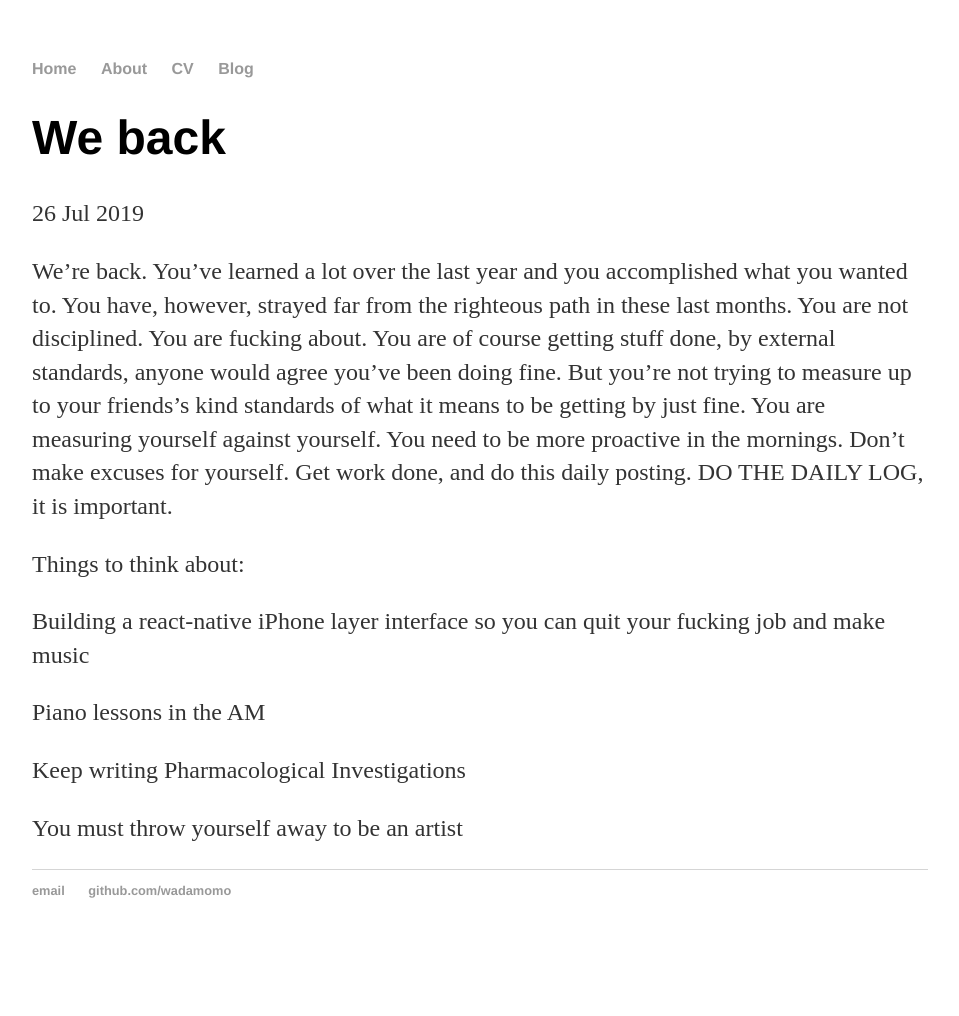
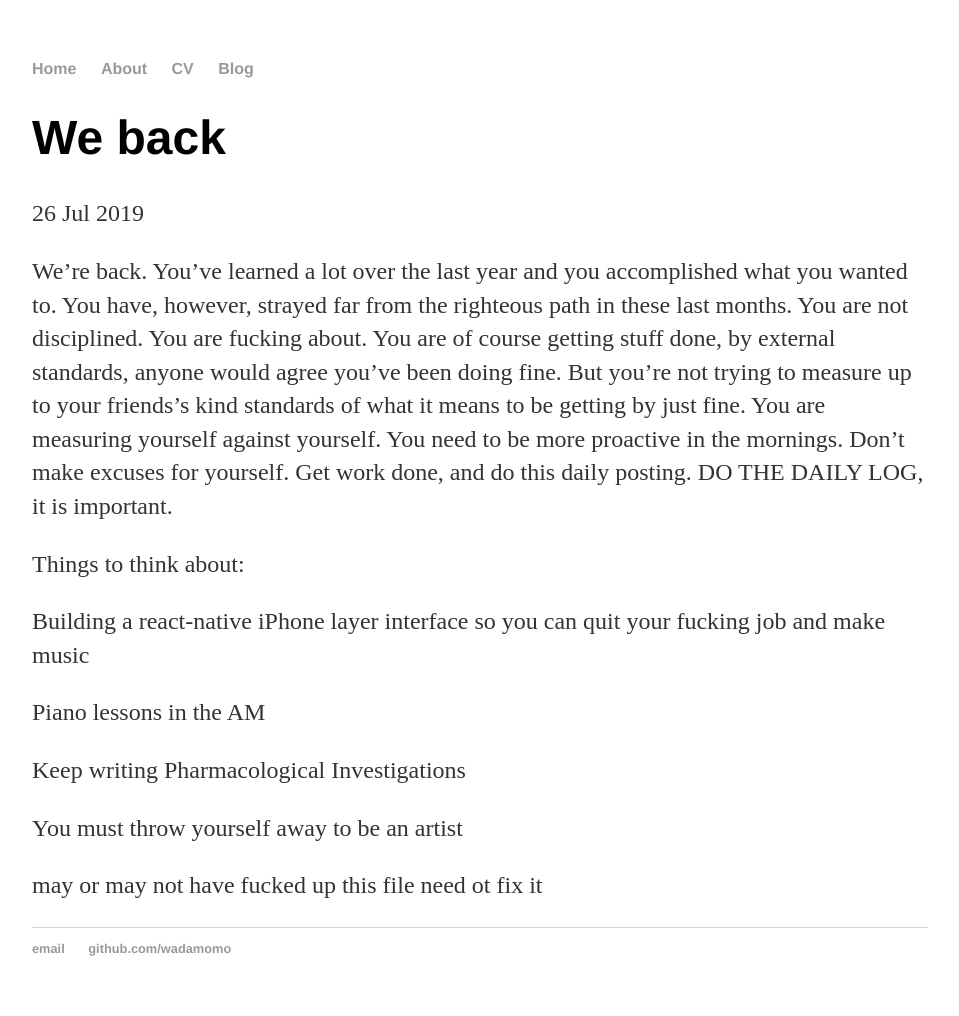
Before and after one commit to WADAMOMO/wadamomo.github.io, a Jekyll site: the page built from _posts/2019-07-26-back.md, in a window 1280 px wide. Shown: the whole page, without its empty margins (160-1119 px from the left). Built offline with Jekyll 4.4.1, drawn with Linux system fonts in a browser that asks for light colours; before the commit the page ends 958 px from its top, so only the background shows below that.

Commit message:
Fix files

```diff
--- a/_posts/2019-07-26-back.md
+++ b/_posts/2019-07-26-back.md
@@ -15,3 +15,5 @@ Piano lessons in the AM
 Keep writing Pharmacological Investigations
 
 You must throw yourself away to be an artist
+
+may or may not have fucked up this file need ot fix it
```
